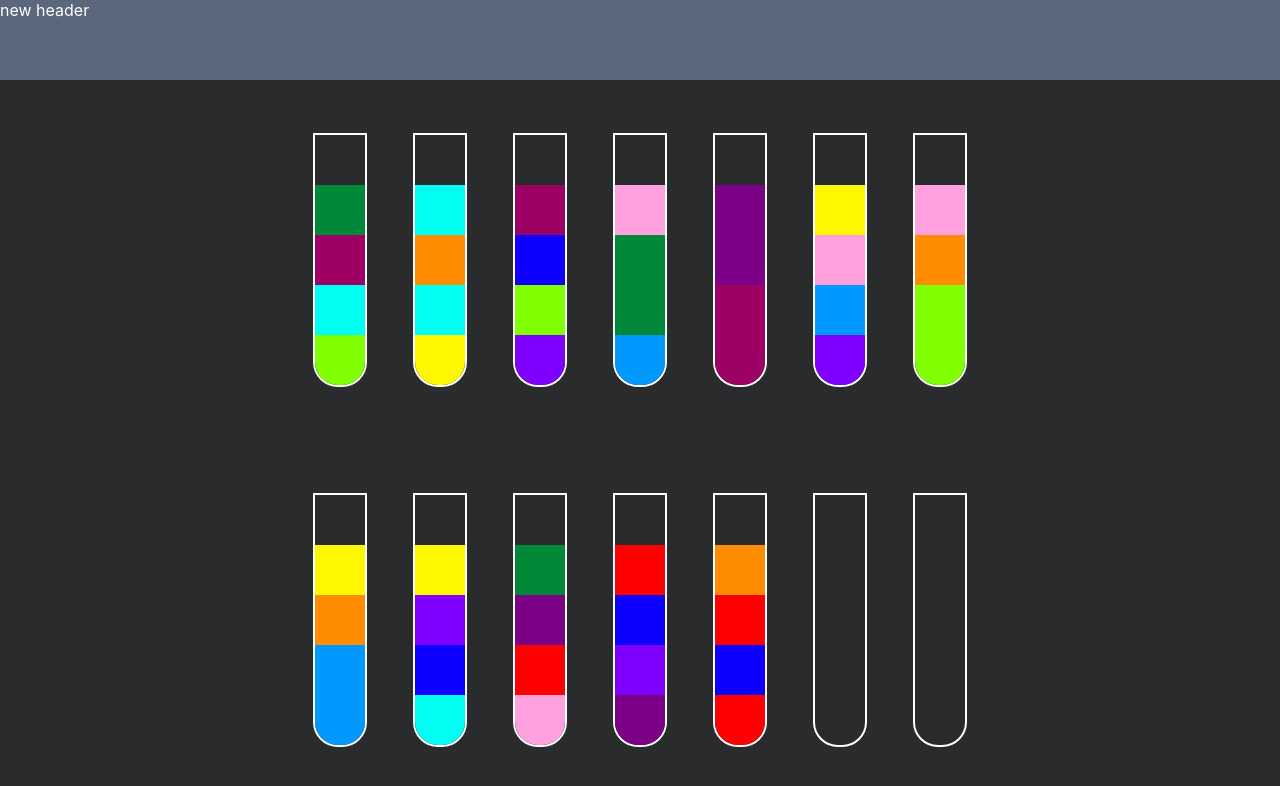
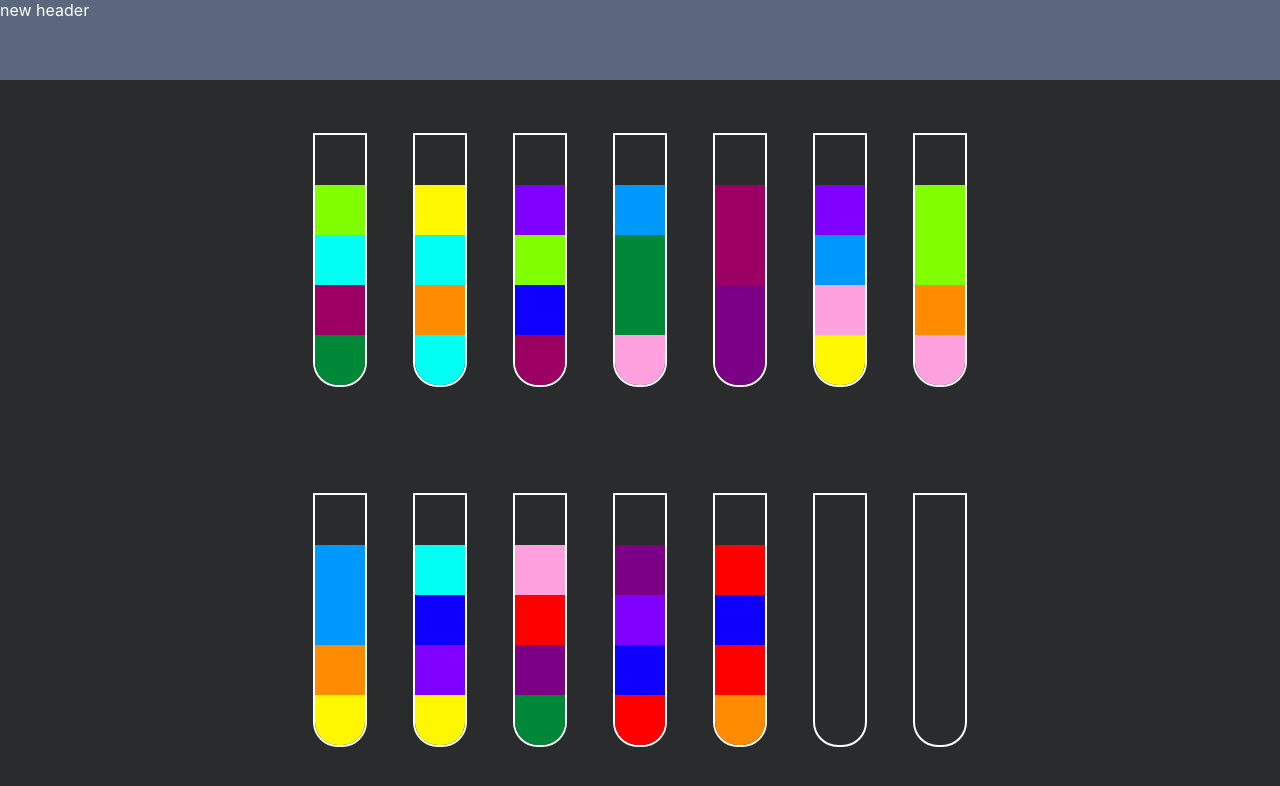
Before and after one commit to sergioivanov008/bottle-game, a React (Create React App) app: page / in a window 1280 px wide. Shown: the top 786 px of the page. Built offline with nearby package versions, Linux system fonts and the light colour scheme.

Commit message:
refactor: change reverse array in bottle

```diff
--- a/src/App.tsx
+++ b/src/App.tsx
@@ -24,7 +24,8 @@ function App() {
   }
 
   const gameLogic = (one: number, two: number): void => {
-    console.log('start gameLogic with ', one, 'and ', two);
+    console.log('start gameLogic with bottle number', one, 'and bottle number ', two);
+    console.log('color number ', colorScheme[one], ' and color number ', colorScheme[two])
   }
 
   const changeBottle = (id: number) => {
--- a/src/Bottle/Bottle.tsx
+++ b/src/Bottle/Bottle.tsx
@@ -6,18 +6,19 @@ import './Bottle.css';
 function Bottle(props: BottleType) {
 
   const {id, sсheme, changeBottle} = props;
+  const reverseArr = sсheme.slice(0).reverse();
 
   const ref = useRef<HTMLDivElement | null>(null);
 
   const clickCurBottle = () => {
     changeBottle(id);
-    const element = ref?.current?.getBoundingClientRect();
-    console.log('element: ', element);
+    // const element = ref?.current?.getBoundingClientRect();
+    // console.log('element: ', element);
   }
 
   return (
     <div className="Bottle" onClick={clickCurBottle} key={id} ref={ref}>
-      {sсheme.map((el, i) => (
+      {reverseArr.map((el, i) => (
           <Water colorNumber={el} key={i}/>
         ))
       }
```
